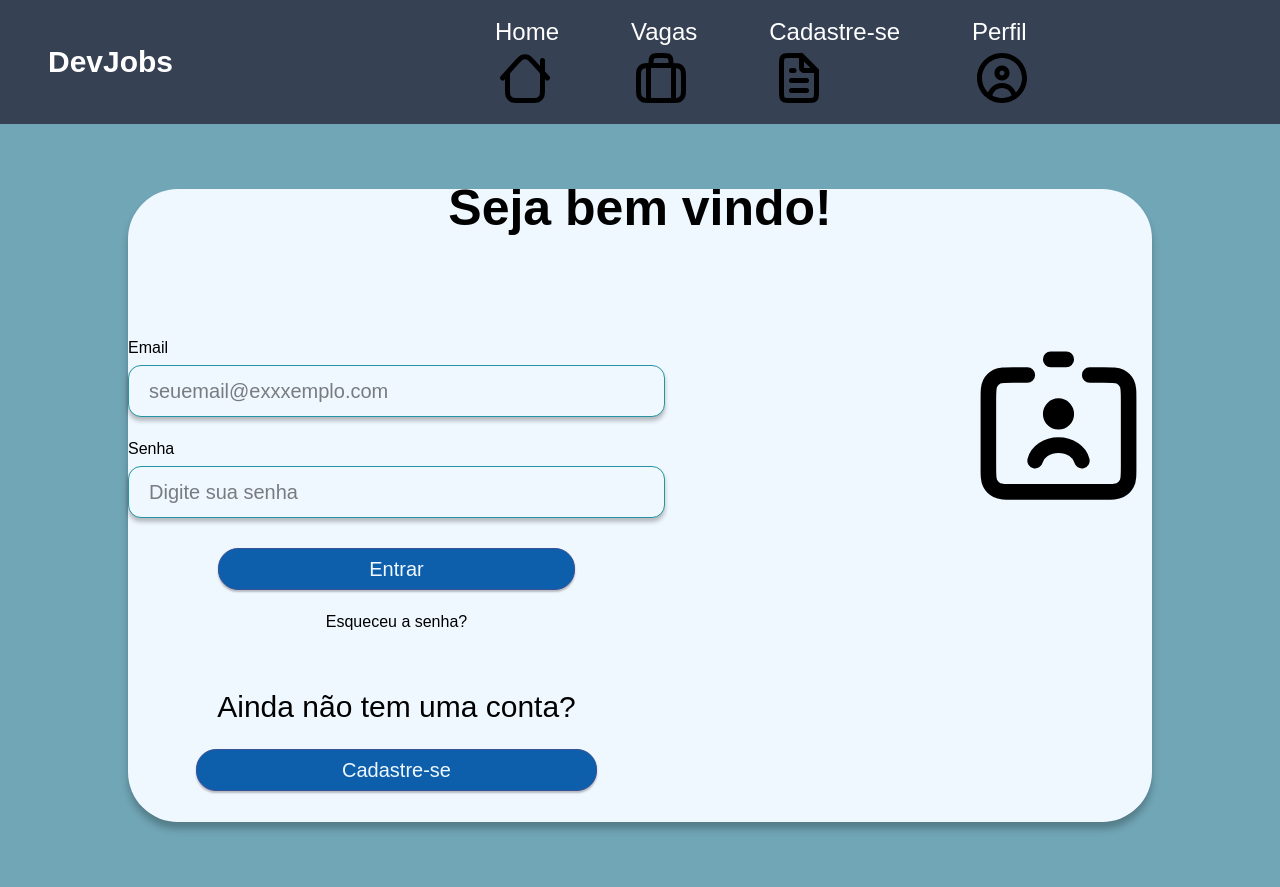
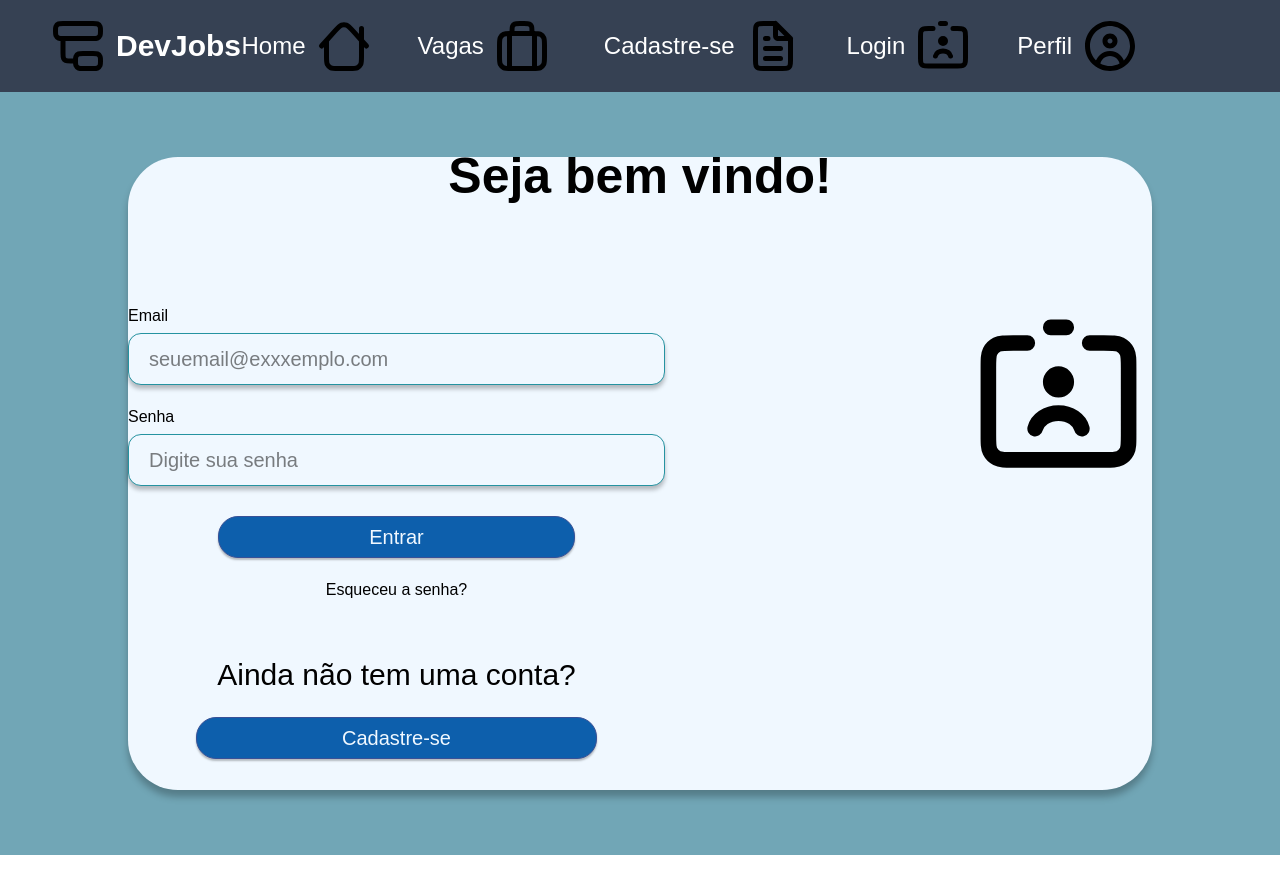
Before and after one commit to GabrielFDevelop/DevJobs, a Next.js app in the folder devJobs/: page /login in a window 1280 px wide. After the commit the page ends 855 px from the top, so only its background shows below. Built offline with nearby package versions, Linux system fonts and the light colour scheme.

Commit message:
Implementação de alterações de estilização no Header.

```diff
--- a/devJobs/src/app/cadastro/page.tsx
+++ b/devJobs/src/app/cadastro/page.tsx
@@ -1,6 +1,6 @@
 import style from './cadastro.module.css';
 import React from 'react';
-import ImgBoxCadastro from '@/components/imgBoxCadastro';
+import ImgBoxCadastro from '@/components/header/headerIcons/imgBoxCadastro';
 
 export default async function telaCadastro() {
 	return (
--- a/devJobs/src/app/login/page.tsx
+++ b/devJobs/src/app/login/page.tsx
@@ -1,5 +1,5 @@
 import style from './login.module.css';
-import ImgBoxLogin from '@/components/imgBoxLogin';
+import ImgBoxLogin from '@/components/header/headerIcons/imgBoxLogin/imgBoxLogin';
 
 export default function LoginPage() {
 	return(
@@ -30,7 +30,7 @@ export default function LoginPage() {
 						</div>
 					</div>
 					<div className={style.imgBoxLogin}>
-						<ImgBoxLogin />
+						<ImgBoxLogin width={400} />
 					</div>
 				</div>
 			</div>
--- a/devJobs/src/components/imgBoxCadastro/index.tsx
+++ b/devJobs/src/components/header/headerIcons/imgBoxCadastro/index.tsx
@@ -1,6 +1,6 @@
 import React from "react";
 import Image from "next/image";
-import imgCadastro from "../../../public/file-alt-svgrepo-com.svg";
+import imgCadastro from "../../../../../public/file-alt-svgrepo-com.svg";
 
 interface ImgBoxCadastroProps {
 	width: number;
--- a/devJobs/src/components/imgBoxLogin/index.tsx
+++ b/devJobs/src/components/header/headerIcons/imgBoxLogin/imgBoxLogin.tsx
@@ -1,6 +1,6 @@
 import React from "react";
 import Image from "next/image";
-import imgLogin from "../../../public/id-card-clip-svgrepo-com.svg";
+import imgLogin from "../../../../../public/id-card-clip-svgrepo-com.svg";
 
 interface ImgBoxLoginProps {
 	width: number;
--- a/devJobs/src/components/imgHeaderHome/index.tsx
+++ b/devJobs/src/components/header/headerIcons/imgHeaderHome/index.tsx
@@ -1,6 +1,6 @@
 import React from "react";
 import Image from "next/image";
-import imgHeaderHome from "../../../public/house-chimney-blank-svgrepo-com.svg";
+import imgHeaderHome from "../../../../../public/house-chimney-blank-svgrepo-com.svg";
 
 interface ImgHeaderHomeProps {
 	width: number;
--- /dev/null
+++ b/devJobs/src/components/header/headerIcons/imgIconDevJ/imgIconDevJ.tsx
@@ -0,0 +1,17 @@
+import React from "react";
+import Image from "next/image";
+import imgDevJ from "../../../../../public/diagram-subtask-svgrepo-com.svg";
+
+interface ImgDevJProps {
+	width?: number;
+}
+
+const ImgDevJ: React.FC<ImgDevJProps> = ({width}) => {
+	return(
+		<div>
+			<Image src={imgDevJ} alt="imgDevJ" width={width} />
+		</div>
+	)
+}
+
+export default ImgDevJ;
--- a/devJobs/src/components/header/headerIcons/iconPerfil.tsx
+++ b/devJobs/src/components/header/headerIcons/imgIconPerfil/iconPerfil.tsx
@@ -1,6 +1,6 @@
 import React from "react";
 import Image from "next/image";
-import imgPerfil from "../../../../public/circle-user-svgrepo-com.svg";
+import imgPerfil from "../../../../../public/circle-user-svgrepo-com.svg";
 
 interface ImgPerfilProps {
 	width?: number;
--- a/devJobs/src/components/imgVagas/index.tsx
+++ b/devJobs/src/components/header/headerIcons/imgVagas/index.tsx
@@ -1,6 +1,6 @@
 import React from "react";
 import Image from "next/image";
-import imgVagas from "../../../public/suitcase-svgrepo-com.svg";
+import imgVagas from "../../../../../public/suitcase-svgrepo-com.svg";
 
 interface ImgVagasProps {
 	width: number;
--- a/devJobs/src/components/header/index.tsx
+++ b/devJobs/src/components/header/index.tsx
@@ -1,41 +1,64 @@
 import Link from 'next/link';
-import ImgPerfil from './headerIcons/iconPerfil';
-import ImgBoxCadastro from '../imgBoxCadastro';
-import ImgVagas from '../imgVagas';
-import ImgHeaderHome from '../imgHeaderHome';
+import ImgPerfil from './headerIcons/imgIconPerfil/iconPerfil';
+import ImgBoxCadastro from './headerIcons/imgBoxCadastro';
+import ImgBoxLogin from './headerIcons/imgBoxLogin/imgBoxLogin';
+import ImgVagas from './headerIcons/imgVagas';
+import ImgHeaderHome from './headerIcons/imgHeaderHome';
+import ImgDevJ from './headerIcons/imgIconDevJ/imgIconDevJ';
 
 export function Header(){
 	return (
 		<header className="flex px-2 py-4 bg-gray-700 text-white">
 			<div className='flex items-center justify-between w-full'>
 				<div  className='pl-10'>
+					<Link href={"/"} >
+						<span	className="flex items-center gap-2">
+							<ImgDevJ width={60} />
 							<h2 className='text-3xl font-bold'>DevJobs</h2>
+						</span>
+					</Link>
 				</div>
-				<div className='flex items-center justify-center pr-50'>
+				<div className='flex items-center justify-center pr-30'>
 					<nav>
 						<ul className="flex items-center justify-center gap-8">
 							<li className='flex items-center gap-1 '>
-								<Link href={"/"} className='text-white mr-10 text-2xl hover:text-gray-300 transform-3d hover:scale-105 transition-all duration-400 ease-in-out'>
+								<Link href={"/"} className='text-white mr-3 text-2xl hover:text-gray-300 transform-3d hover:scale-105 transition-all duration-400 ease-in-out'>
+									<span className="flex items-center gap-2">
 										Home
 										<ImgHeaderHome width={60} />
+									</span>
 								</Link>
 							</li>
 							<li className='flex items-center gap-1 '>
-								<Link href={"/vagas"} className='text-white mr-10 text-2xl hover:text-gray-300 transform-3d hover:scale-105 transition-all duration-400 ease-in-out'>
+								<Link href={"/vagas"} className='text-white mr-5 text-2xl hover:text-gray-300 transform-3d hover:scale-105 transition-all duration-400 ease-in-out'>
+									<span className="flex items-center gap-2">
 										Vagas
 										<ImgVagas width={60} />
+									</span>
 								</Link>
 							</li>
 							<li className='flex items-center gap-1 '>
-								<Link href={"/cadastro"} className='text-white mr-10 text-2xl hover:text-gray-300 transform-3d hover:scale-105 transition-all duration-400 ease-in-out'>
+								<Link href={"/cadastro"} className='text-white mr-3 text-2xl hover:text-gray-300 transform-3d hover:scale-105 transition-all duration-400 ease-in-out'>
+									<span className="flex items-center gap-2">
 										Cadastre-se
 										<ImgBoxCadastro width={60} />
+									</span>
 								</Link>
 							</li>
 							<li className='flex items-center gap-1 '>
-								<Link href={"/perfil"} className='text-white mr-10 text-2xl hover:text-gray-300 transform-3d hover:scale-105 transition-all duration-400 ease-in-out'>
+								<Link href={"/login"} className='text-white mr-3 text-2xl hover:text-gray-300 transform-3d hover:scale-105 transition-all duration-400 ease-in-out'>
+									<span className="flex items-center gap-2">
+										Login
+										<ImgBoxLogin width={60} />
+									</span>
+								</Link>
+							</li>
+							<li className='flex items-center gap-1 '>
+								<Link href={"/perfil"} className='text-white mr-3 text-2xl hover:text-gray-300 transform-3d hover:scale-105 transition-all duration-400 ease-in-out'>
+									<span className="flex items-center gap-2">
 										Perfil
 										<ImgPerfil width={60} />
+									</span>
 								</Link>
 							</li>
 						</ul>
```
Also changed, not shown: devJobs/public/diagram-subtask-svgrepo-com.svg (added). Lines whose indentation alone changed are shown as unchanged.
